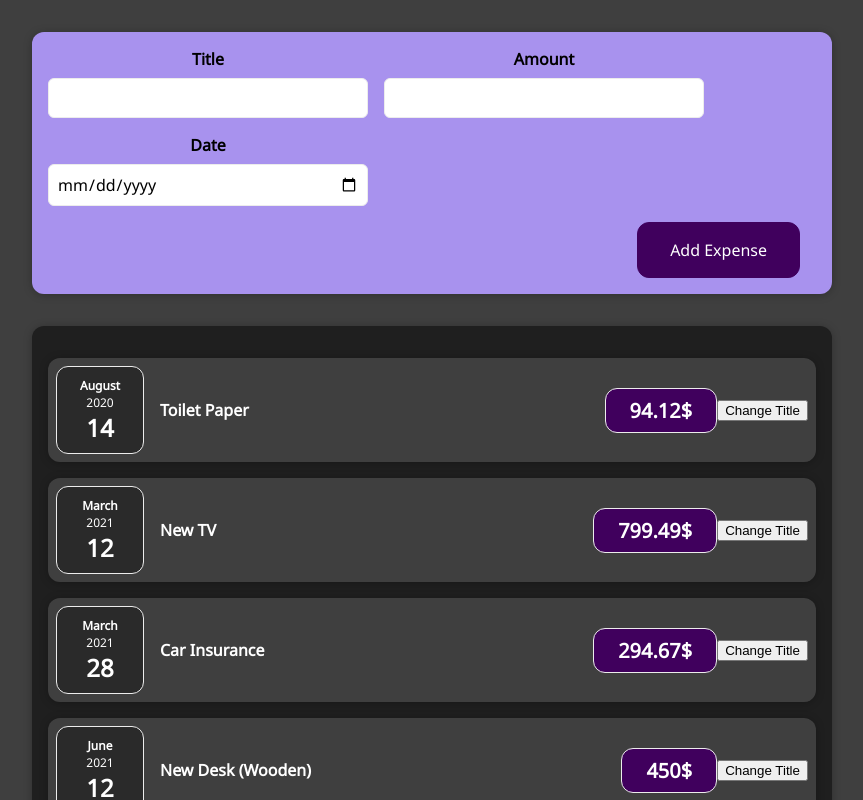
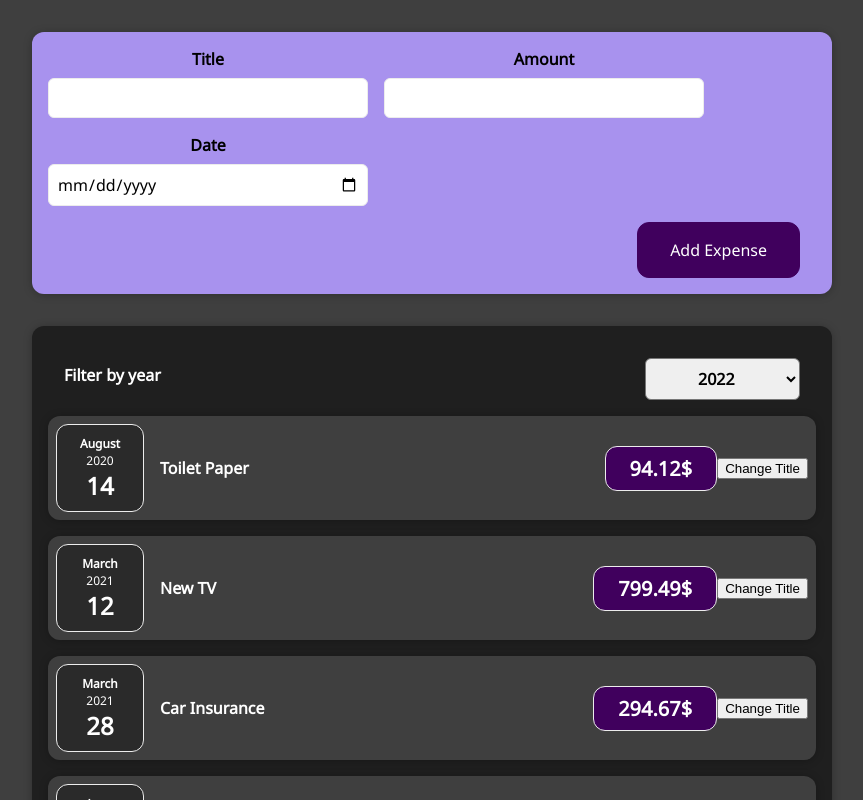
Before and after one commit to Perevechenkov/react-basics, a React (Create React App) app: page / in a window 1280 px wide. Shown: the top 800 px of the page, without its empty margins (208-1071 px from the left). Built offline with nearby package versions, Linux system fonts and the light colour scheme.

Commit message:
expense filter component and 2-way binding

```diff
--- /dev/null
+++ b/src/components/Expenses/ExpenseFilter.js
@@ -0,0 +1,21 @@
+import './ExpenseFilter.scss';
+
+export default function ExpenseFilter(props) {
+  const dropdownChangeHandler = event => {
+    props.onChangeFilter(event.target.value);
+  };
+
+  return (
+    <div className='expenses-filter'>
+      <div className='expenses-filter__control'>
+        <label>Filter by year</label>
+        <select onChange={dropdownChangeHandler} value={props.selectedYear}>
+          <option value='2022'>2022</option>
+          <option value='2023'>2023</option>
+          <option value='2024'>2024</option>
+          <option value='2025'>2025</option>
+        </select>
+      </div>
+    </div>
+  );
+}
--- /dev/null
+++ b/src/components/Expenses/ExpenseFilter.scss
@@ -0,0 +1,30 @@
+@use "../../variables" as *;
+
+.expenses-filter {
+     padding: 0 1rem;
+
+     color: $text-color;
+
+     .expenses-filter__control {
+          width: 100%;
+          margin: 1rem 0;
+
+          display: flex;
+          align-items: center;
+          justify-content: space-between;
+     }
+
+     label {
+          margin-bottom: 0.5rem;
+
+          font-weight: bold;
+     }
+
+     select {
+          padding: 0.5rem 3rem;
+          border-radius: 6px;
+
+          font: inherit;
+          font-weight: bold;
+     }
+}
--- a/src/components/Expenses/Expenses.js
+++ b/src/components/Expenses/Expenses.js
@@ -2,13 +2,22 @@
 
 import Card from '../UI/Card';
 import ExpenseItem from './ExpenseItem';
+import ExpenseFilter from './ExpenseFilter';
 import './Expenses.scss';
 
 function Expenses(props) {
-  const [items, setItems] = useState(props.items);
+  const [filteredYear, setFilteredYear] = useState('2022');
+
+  const filterChangeHandler = selectedYear => {
+    setFilteredYear(selectedYear);
+  };
 
   return (
     <Card className='expenses'>
+      <ExpenseFilter
+        selectedYear={filteredYear}
+        onChangeFilter={filterChangeHandler}
+      />
       {props.items.map((item, index) => {
         return (
           <ExpenseItem
```
Also changed, not shown: src/_variables.scss (line endings or trailing spaces).
